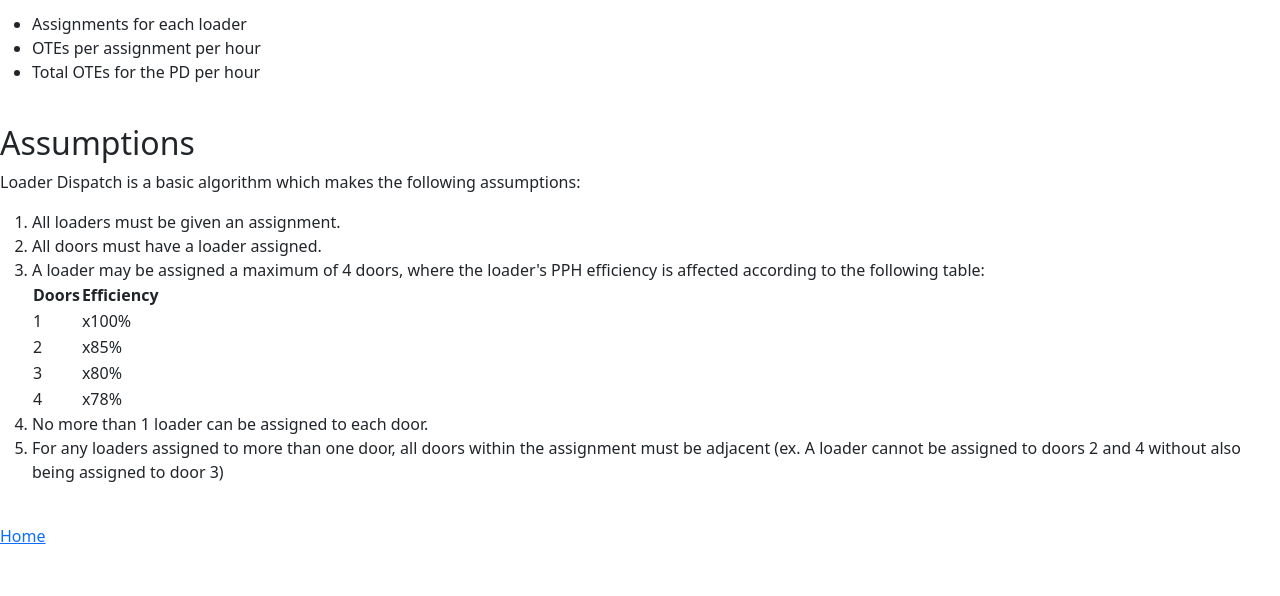
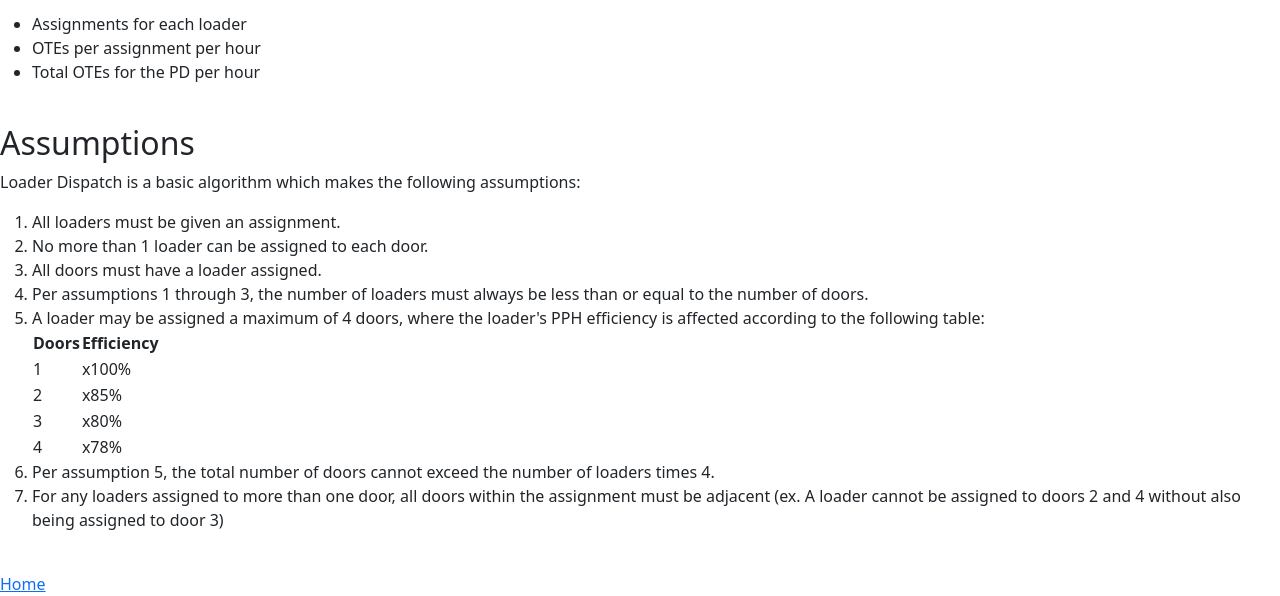
Before and after one commit to zdravoj/loader-dispatch, a Flask app: page /about in a window 1280 px wide. Shown: the part 793-1389 px from the top of the page. Before the commit the page ends 1337 px from the top, so only its background shows below. Run offline with Flask 2, Linux system fonts and the light colour scheme.

Commit message:
adjust about page to match README

```diff
--- a/templates/about.html
+++ b/templates/about.html
@@ -46,7 +46,10 @@ About Loader Dispatch
     <p>Loader Dispatch is a basic algorithm which makes the following assumptions:</p>
     <ol>
         <li>All loaders must be given an assignment.</li>
+        <li>No more than 1 loader can be assigned to each door.</li>
         <li>All doors must have a loader assigned.</li>
+        <li>Per assumptions 1 through 3, the number of loaders must
+            always be less than or equal to the number of doors.</li>
         <li>A loader may be assigned a maximum of 4 doors, where the
             loader's PPH efficiency is affected according to the following
             table:
@@ -74,7 +77,8 @@ About Loader Dispatch
             </tr>
         </table>
         </li>
-        <li>No more than 1 loader can be assigned to each door.</li>
+        <li>Per assumption 5, the total number of doors cannot exceed
+            the number of loaders times 4.</li>
         <li>For any loaders assigned to more than one door, all doors
             within the assignment must be adjacent (ex. A loader cannot
             be assigned to doors 2 and 4 without also being assigned
```
Also changed, not shown: README.md.
